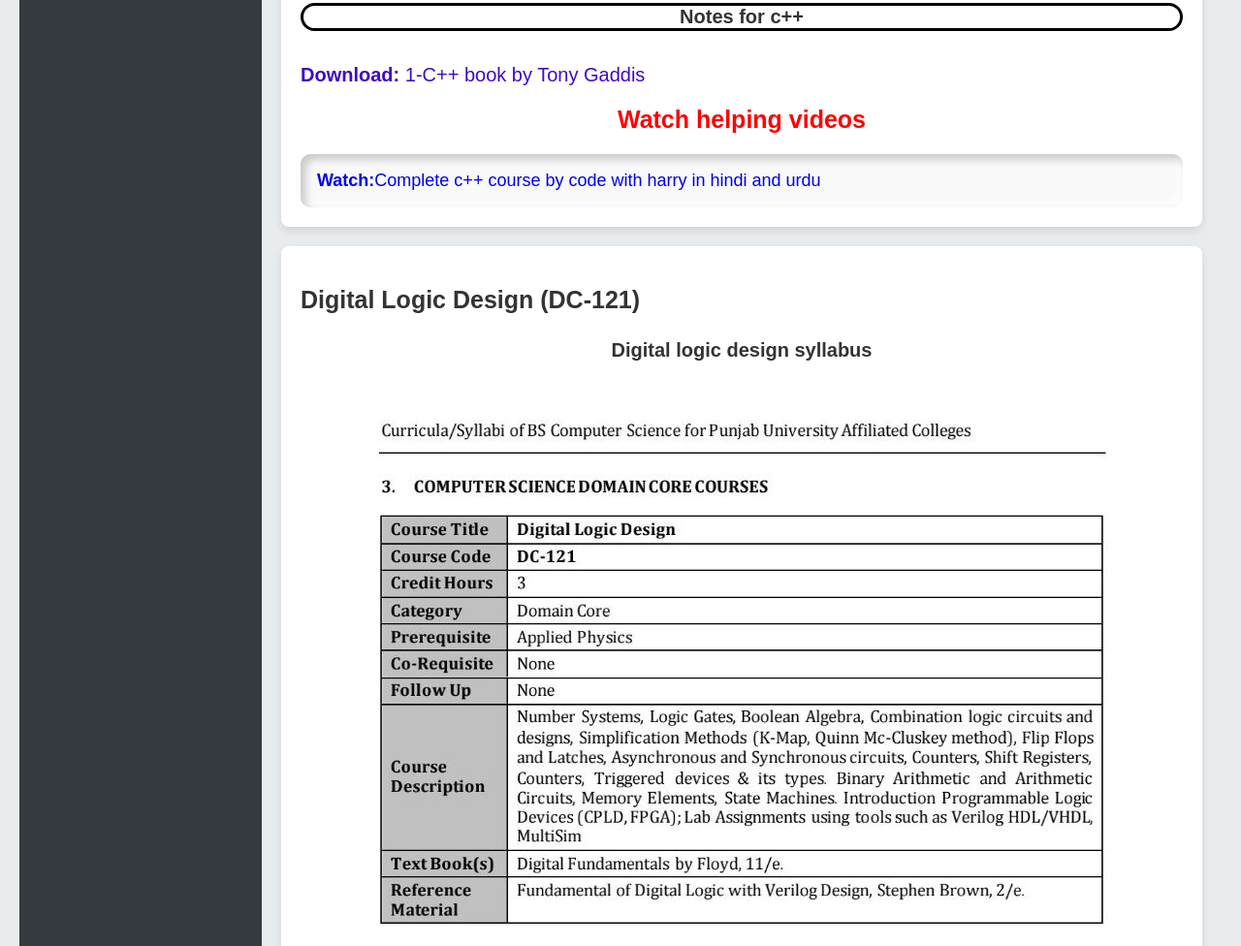
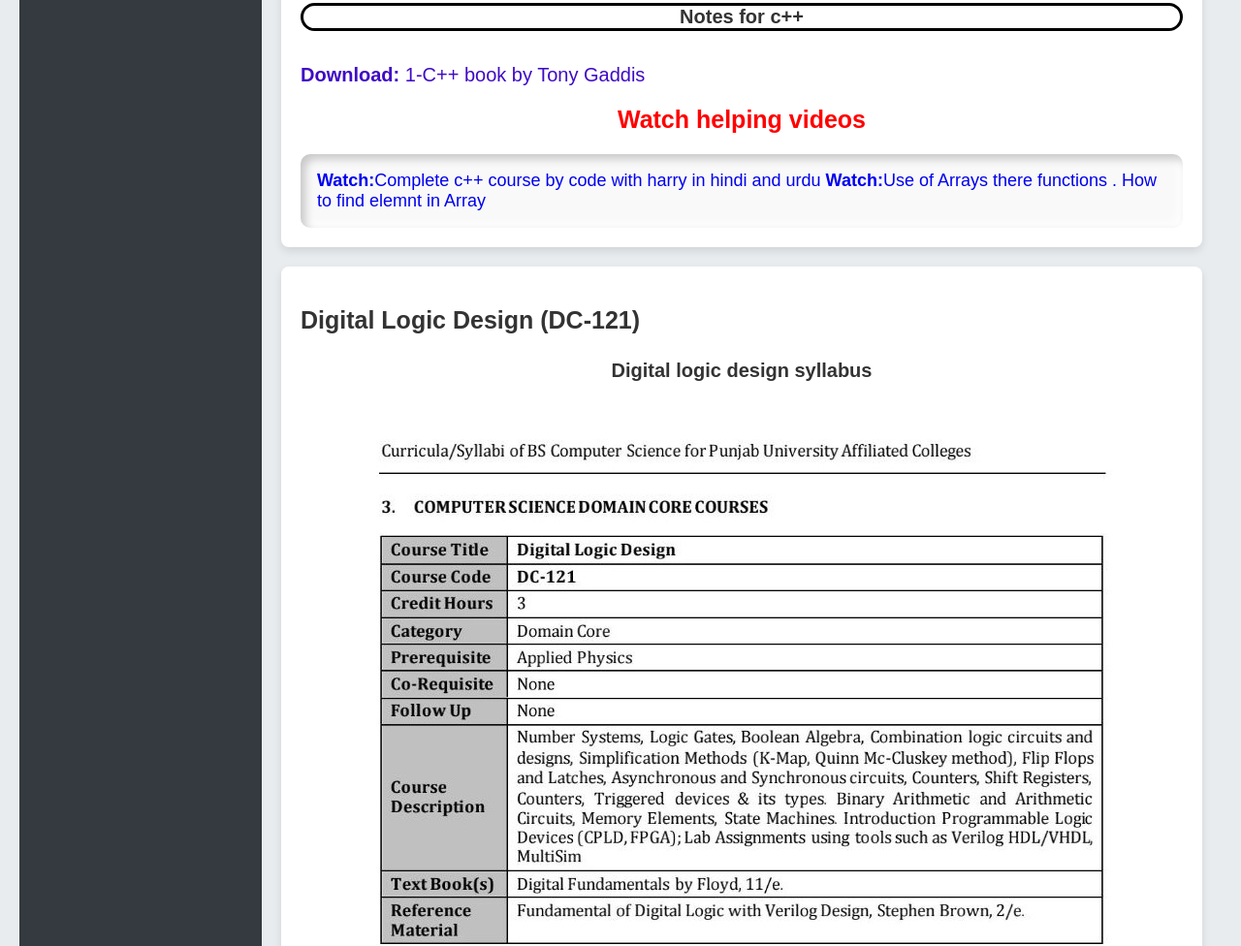
Before and after one commit to sheri-khan/Bscs-sem2_pu, a website built with Vite: page index.html in a window 1280 px wide. Shown: the part 2440-3416 px from the top of the page at 97% size. Built offline with nearby package versions, Linux system fonts and the light colour scheme; a web font is replaced by a local one.

Commit message:
Array in pf

```diff
--- a/index.html
+++ b/index.html
@@ -83,6 +83,9 @@
                         <div id="notes-youtube-link-here">
                         <a id="notes-youtube-link-here-a" href="https://youtu.be/j8nAHeVKL08?si=-oR4c7WavHWo_osi" target="_blank" >
                             <b>Watch:</b>Complete c++ course by code with harry in hindi and urdu </a>
+                        <a id="notes-youtube-link-here-a" href="https://youtu.be/13ocRMSJy5M?si=jF-tRpng3JBBqDJH" target="_blank" >
+                            <b>Watch:</b>Use of Arrays there functions . How to find elemnt in Array  </a>
+
                         </div>
                 </div>
             </section>
```
